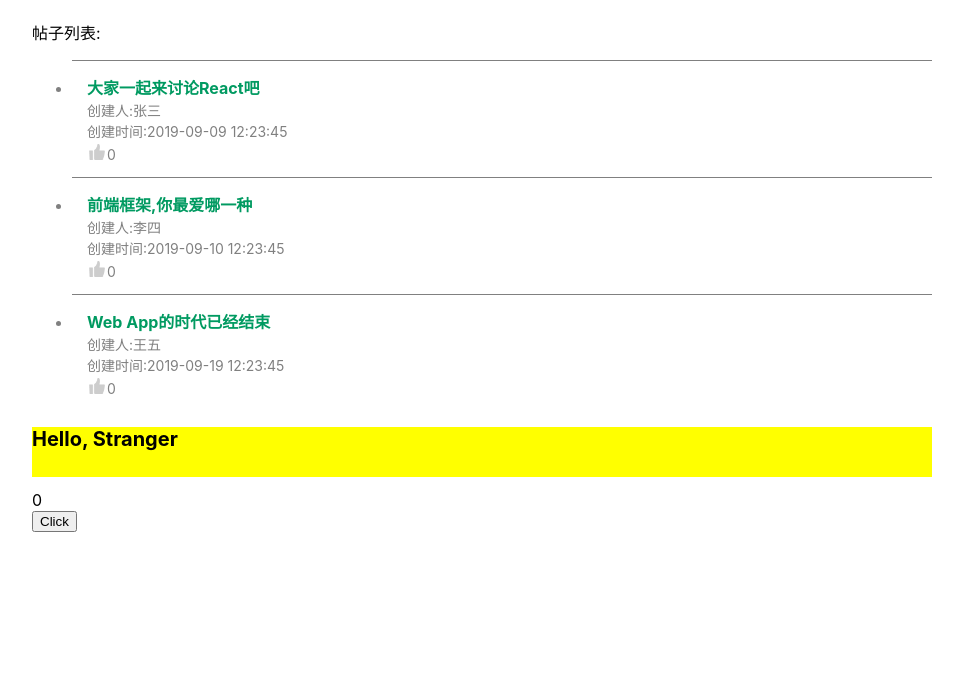
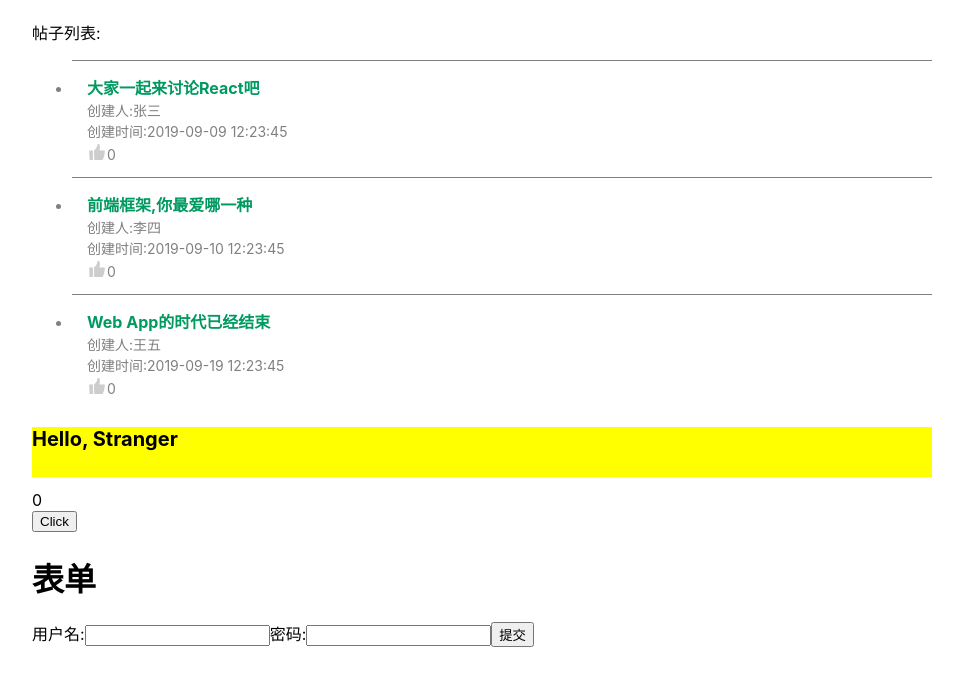
Before and after one commit to kekenalog/react-app, a React (Create React App) app: page / in a window 1280 px wide. Shown: the top 686 px of the page, without its empty margins (158-1121 px from the left). Built offline with nearby package versions, Linux system fonts and the light colour scheme.

Commit message:
文本框

```diff
--- /dev/null
+++ b/src/ch02/LoginForm.js
@@ -0,0 +1,57 @@
+import React, { Component } from 'react'
+
+import { form } from 'react'
+
+class LoginForm extends Component {
+  constructor(props) {
+    super(props)
+    this.state = {
+      username: '',
+      pwd: ''
+    }
+  }
+
+  handleChange = (e) => {
+    const target = e.target
+    this.setState({
+      [target.name]: target.value
+    })
+  }
+
+  handleSubmit = (event) => {
+    event.preventDefault()
+    console.log('用户名:[%s],密码:[%s]', this.state.username, this.state.pwd)
+  }
+
+  render() {
+    return (
+      <form onSubmit={this.handleSubmit}>
+        <label>
+          用户名:
+          <input
+            type="text"
+            name="username"
+            id="username"
+            autoComplete="username"
+            onChange={this.handleChange}
+          />
+        </label>
+        <label>
+          密码:
+          <input
+            type="password"
+            name="pwd"
+            id="pwd"
+            autoComplete="pwd"
+            onChange={this.handleChange}
+          />
+        </label>
+        <label>
+          <input type="submit" value="提交" />
+        </label>
+      </form>
+    )
+  }
+}
+
+export default LoginForm
--- a/src/ch02/PostList.js
+++ b/src/ch02/PostList.js
@@ -3,6 +3,7 @@ import React, { Component } from 'react'
 import PostItem from './PostItem'
 import { Welcome } from './Welcome'
 import MyComponent from './MyComponent'
+import LoginForm from './LoginForm'
 
 import './PostList.css'
 
@@ -68,6 +69,12 @@ class PostList extends Component {
         <span>
           <MyComponent />
         </span>
+        <span>
+          <h1>表单</h1>
+        </span>
+        <span>
+          <LoginForm />
+        </span>
       </div>
     )
   }
```
